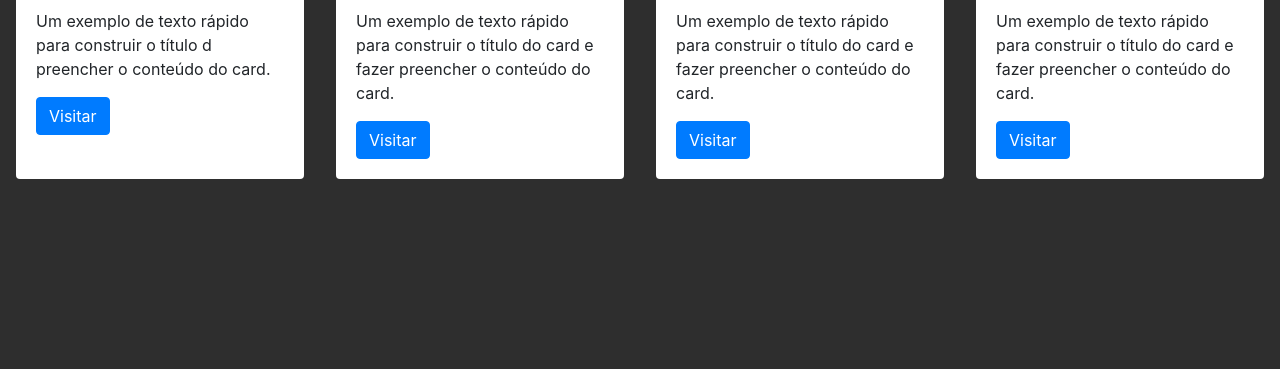
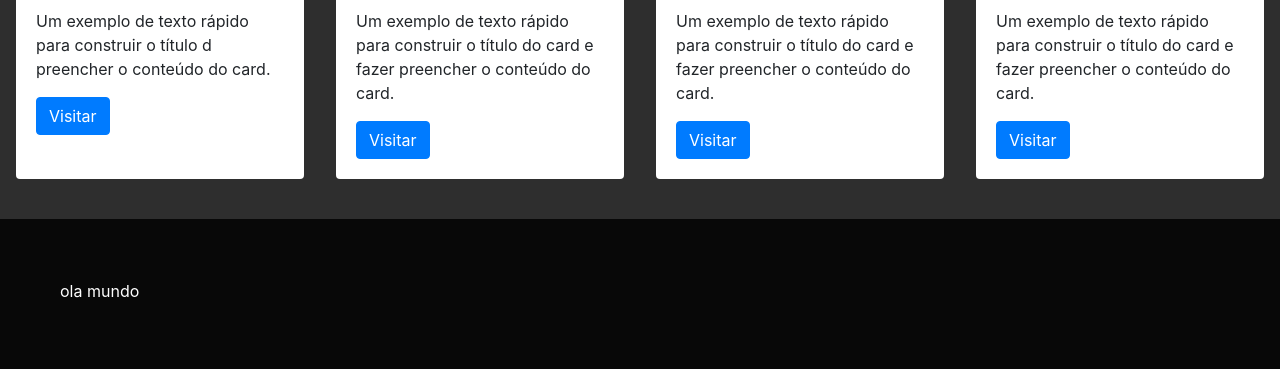
Before and after one commit to Evanjr73/portifolioh, a plain HTML site: page index.html in a window 1280 px wide. Shown: the part 1091-1460 px from the top of the page. Before the commit the page ends 1310 px from the top, so only its background shows below. Drawn offline with nearby package versions, Linux system fonts and the light colour scheme.

Commit message:
footer add

```diff
--- a/index.html
+++ b/index.html
@@ -91,5 +91,8 @@
 
 
     </div>
+    <footer>
+        <p>ola mundo</p>
+    </footer>
 </body>
 </html>
--- a/style.css
+++ b/style.css
@@ -59,6 +59,12 @@ header{
     display: block ;
 
 }
+footer{
+    height: 150px;
+    background-color: rgba(0, 0, 0, 0.824);
+    color: white;
+    padding: 60px;
+}
 @media only screen and (min-width: 1200px){
     #conteinercard{
         display: flex ;
```
